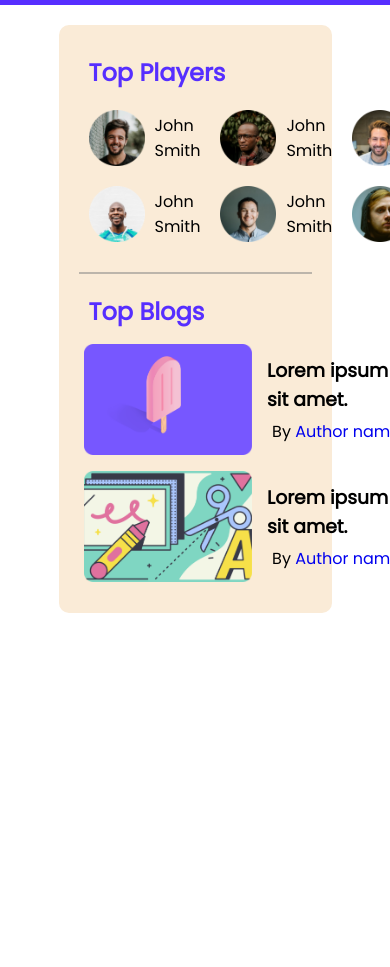
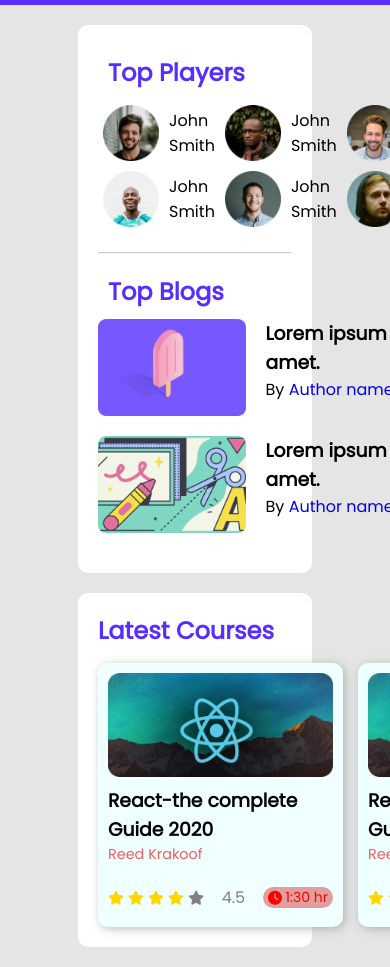
Before and after one commit to marufprocode/leader-board-responsive-website, a plain HTML site: page index.html in a window 390 px wide. Shown: the part 89-1056 px from the top of the page. Before the commit the page ends 844 px from the top, so only its background shows below. Drawn offline with Linux system fonts and the light colour scheme; a web font is replaced by a local one.

Commit message:
done but not responsive yet

```diff
--- a/index.html
+++ b/index.html
@@ -5,6 +5,7 @@
    <meta http-equiv="X-UA-Compatible" content="IE=edge">
    <meta name="viewport" content="width=device-width, initial-scale=1.0">
    <title>First responsive website</title>
+   <script src="https://kit.fontawesome.com/62a277dc97.js" crossorigin="anonymous"></script>
    <link rel="stylesheet" href="style.css">
 </head>
 <body>
@@ -57,7 +58,7 @@
             <div class="blog-image">
                <img src="./images/blogs/blog-1.png" alt="Blogs" width="100%">
             </div>
-            <div>
+            <div class="blog-text">
                <h3>Lorem ipsum dolor sit amet.</h3>
                <p>By <a href="#">Author name</a></p>
             </div>
@@ -66,7 +67,7 @@
             <div class="blog-image">
                <img src="./images/blogs/blog-2.png" alt="Blogs" width="100%">
             </div>
-            <div>
+            <div class="blog-text">
                <h3>Lorem ipsum dolor sit amet.</h3>
                <p>By <a href="#">Author name</a></p>
             </div>
@@ -76,7 +77,7 @@
             <div class="blog-image">
                <img src="./images/blogs/blog-3.png" alt="Blogs" width="100%">
             </div>
-            <div>
+            <div class="blog-text">
                <h3>Lorem ipsum dolor sit amet.</h3>
                <p>By <a href="#">Author name</a></p>
             </div>
@@ -85,12 +86,89 @@
             <div class="blog-image">
                <img src="./images/blogs/blog-4.png" alt="Blogs" width="100%">
             </div>
-            <div>
+            <div class="blog-text">
                <h3>Lorem ipsum dolor sit amet.</h3>
                <p>By <a href="#">Author name</a></p>
             </div>
          </div>
       </section>
    </main>
+   <section ID="course-sec">
+      <h2>Latest Courses</h2>
+      <div class="course-cards">
+         <div class="course">
+            <div class="course-image">
+               <img src="./images/courses/course-1.png" alt="course" width="100%">
+            </div>
+            <div class="course-des">
+               <h3>React-the complete Guide 2020</h3>
+               <p>Reed Krakoof</p>
+               <div class="ratings">
+                  <div class="star">
+                  <i class="fa-solid fa-star"></i>
+                  <i class="fa-solid fa-star"></i>
+                  <i class="fa-solid fa-star"></i>
+                  <i class="fa-solid fa-star"></i>
+                  <i class="fa-solid fa-star blank-star"></i>
+                  </div>
+                  <p>4.5</p>
+                  <div class="duration">
+                     <i class="fa-solid fa-clock"></i>
+                     <p>1:30 hr</p>
+                  </div>
+               </div>
+            </div>
+
+         </div>
+         <div class="course">
+            <div class="course-image">
+               <img src="./images/courses/course-1.png" alt="course" width="100%">
+            </div>
+            <div class="course-des">
+               <h3>React-the complete Guide 2020</h3>
+               <p>Reed Krakoof</p>
+               <div class="ratings">
+                  <div class="star">
+                  <i class="fa-solid fa-star"></i>
+                  <i class="fa-solid fa-star"></i>
+                  <i class="fa-solid fa-star"></i>
+                  <i class="fa-solid fa-star"></i>
+                  <i class="fa-solid fa-star blank-star"></i>
+                  </div>
+                  <p>4.5</p>
+                  <div class="duration">
+                     <i class="fa-solid fa-clock"></i>
+                     <p>1:30 hr</p>
+                  </div>
+               </div>
+            </div>
+
+         </div>
+         <div class="course">
+            <div class="course-image">
+               <img src="./images/courses/course-1.png" alt="course" width="100%">
+            </div>
+            <div class="course-des">
+               <h3>React-the complete Guide 2020</h3>
+               <p>Reed Krakoof</p>
+               <div class="ratings">
+                  <div class="star">
+                  <i class="fa-solid fa-star"></i>
+                  <i class="fa-solid fa-star"></i>
+                  <i class="fa-solid fa-star"></i>
+                  <i class="fa-solid fa-star"></i>
+                  <i class="fa-solid fa-star blank-star"></i>
+                  </div>
+                  <p>4.5</p>
+                  <div class="duration">
+                     <i class="fa-solid fa-clock"></i>
+                     <p>1:30 hr</p>
+                  </div>
+               </div>
+            </div>
+
+         </div>
+      </div>
+   </section>
 </body>
 </html>
--- a/style.css
+++ b/style.css
@@ -6,6 +6,9 @@
    padding: 0;
    box-sizing: border-box;
    font-family: 'Poppins', sans-serif;
+}
+body{
+   background-color: #E5E5E5;
 }
 
 /* ----------Common Styles----------- */
@@ -57,11 +60,11 @@ h2, .author{
 /* === Main-body-style-start === */
 
 #main-body{
-   width: 70%;
-   background-color: antiquewhite;
+   width: 60%;
    margin: 20px auto;
    border-radius: 10px;
    padding: 20px;
+   background-color: #FFFFFF;
 }
 
 #main-body h2 {
@@ -77,7 +80,7 @@ h2, .author{
    align-items: center;
 }
 
-.players, img, p{
+.players >img, .players > p{
    margin: 5px;
 }
 .players-sec{
@@ -88,7 +91,7 @@ h2, .author{
 .hr-style{
    width: 100%;
    margin: 20px auto;
-   border: 0.1px solid rgba(128, 128, 128, .5);
+   opacity: 0.5;
 }
 
 #blog-sec{
@@ -98,15 +101,101 @@ h2, .author{
 }
 .blogs{
    width: 384px;
-   height: 127px;
+   height: 117px;
+   display: flex;
+   align-items: stretch;
+}
+
+.blog-image{
+   width: 177px;
+   height: 117px;
+   border-radius: 10px;
+}
+
+.blog-text{
+   margin-left: 20px;
+}
+
+/* === Main-body-style-end === */
+             /* ----------------------- */
+
+/* -------------------------------- */
+    /* === Course-sec-style-starts === */
+            /* --------------------------------   */
+
+#course-sec {
+   width: 60%;
+   background-color: #FFFFFF;
+   margin: 20px auto;
+   border-radius: 10px;
+   padding: 20px;
+}
+
+.course-cards{
+   display: flex;
+   margin-top: 15px;
+}
+.course{
+   width: 247px;
+   height: 264px;
+   padding: 10px;
+   box-shadow: 2px 2px 10px rgba(128, 128, 128, 0.5);
+   display: flex;
+   flex-direction: column;
+   border-radius: 10px;
+   background-color:azure;
+   margin-right: 15px;
+}
+
+.course-image{
+   width: 225px;
+   height: 98px;
+   border-radius: 10px;
+}
+
+.course-des{
+   margin-top: 15px;
+   text-align: left;
+}
+
+.course-des>p{
+   color: rgb(240, 94, 94);
+   font-size: .9em;
+}
+
+.ratings{
+   margin-top: 20px;
    display: flex;
    align-items: center;
+   justify-content: space-between;
 }
-.blog-image{
-   width: 224px;
-   height: 127px;
-   border-radius: 10px;
-   margin-right: 20px;
+
+.fa-star{
+   font-size: 14px;
+   color: gold;
 }
-/* === Main-body-style-end === */
-             /* ----------------------- */
+.blank-star{
+   font-size: 14px;
+   color: gray;
+}
+
+.ratings>p{
+   color: gray;
+}
+
+.duration{
+   background-color: rgb(226, 157, 157);
+   width: 70px;
+   border-radius: 20px;
+   display: flex;
+   padding: 0 5px;
+   align-items: center;
+   justify-content: space-between;
+}
+.duration, .fa-clock, .p{
+   color: red;
+   font-size: 14px;
+}
+/* -------------------------------- */
+    /* === Course-sec-style-end === */
+            /* --------------------------------   */
```
